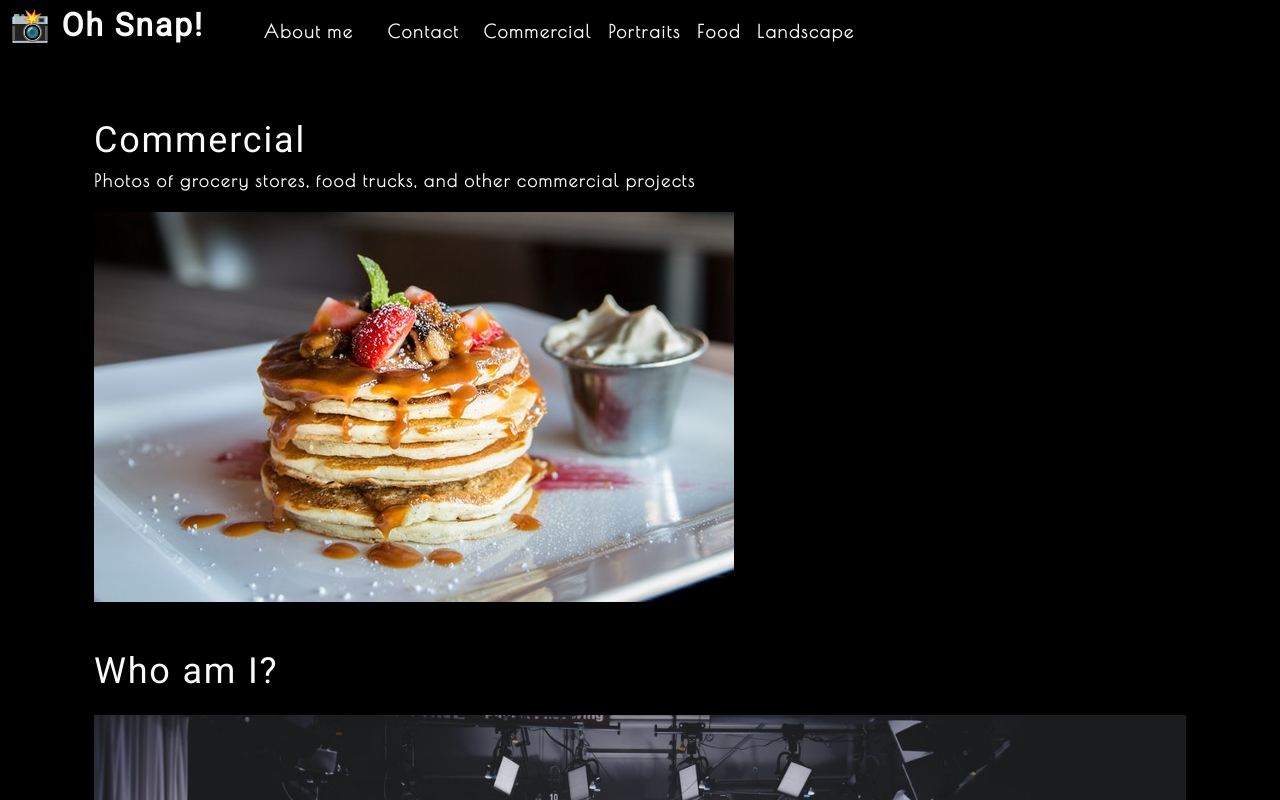
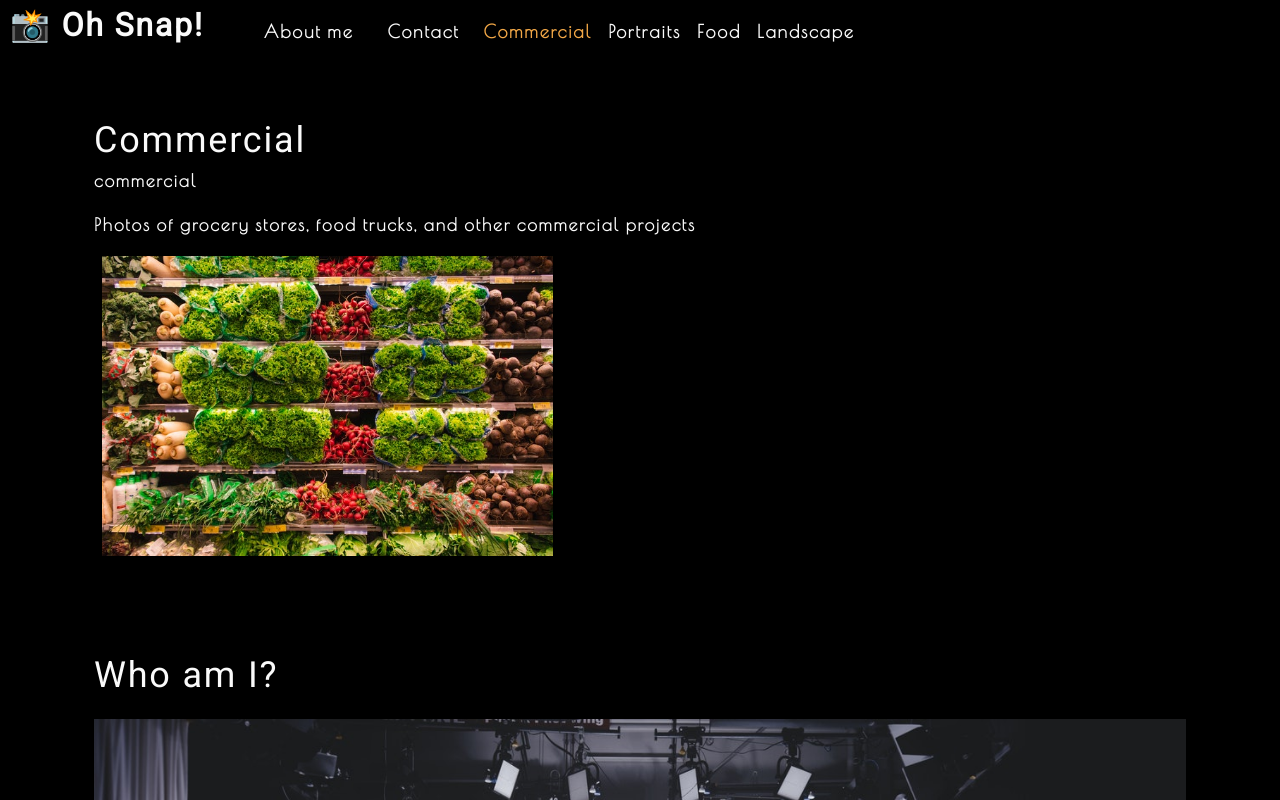
Before and after one commit to scarlinj/photo-port, a React (Create React App) app: page / in a window 1280 px wide. Shown: the top 800 px of the page. Built offline with nearby package versions, Linux system fonts and the light colour scheme.

Commit message:
added useState, useEffect to Nav component.  Pages load the description in the browser tab for each header.  Page does not render.  Only the page title shows in the tab.

```diff
--- a/src/components/Gallery/index.js
+++ b/src/components/Gallery/index.js
@@ -1,6 +1,7 @@
 import React from 'react';
 import PhotoList from '../PhotoList';
-import photo from '../../assets/small/food/0.jpg';
+// hard-coding the photo shows correct photo in the home page
+import photo from '../../assets/small/commercial/0.jpg';
 import { capitalizeFirstLetter } from '../../utils/helpers';
 
 function Gallery(props) {
@@ -13,10 +14,13 @@ function Gallery(props) {
   return (
     <section>
       <h1 data-testid="h1tag">{capitalizeFirstLetter(currentCategory.name)}</h1>
+      <p>{currentCategory.name}</p>
       <p>{currentCategory.description}</p>
       <div>
         <img
           src={photo}
+          alt='Commercial Example'
+          className='img-thumbnail mx-1'
           />
       </div>
       {/* <PhotoList category={currentCategory.name} /> */}
--- a/src/components/Nav/index.js
+++ b/src/components/Nav/index.js
@@ -1,18 +1,37 @@
-import React from "react";
+import React, {useState, useEffect} from "react";
 import { capitalizeFirstLetter } from "../../utils/helpers";
 
+// function Nav() {
+// props cause components to re-render, so when passing this to App.js, navigation will re-render when clicking each category
 function Nav(props) {
+
   const {
     categories = [],
     setCurrentCategory,
     currentCategory,
   } = props;
 
+  useEffect(() => {
+    document.title = capitalizeFirstLetter(currentCategory.name);
+  }, [currentCategory]);
 
-  const handleClick = (item) => {
-    console.log(item);
-    return item;
-  };
+  // No longer use handleClick when using props
+  // const handleClick = (item) => {
+  //   console.log(item);
+  //   return item;
+  // };
+
+  // const [categories] = useState([
+  //   {
+  //     name: 'commercial',
+  //     description: 'Photos of grocery stores, food trucks, and other commercial projects',
+  //   },
+  //   { name: 'portraits', description: 'Portraits of people in my life' },
+  //   { name: 'food', description: 'Delicious delicacies' },
+  //   { name: 'landscape', description: 'Fields, farmhouses, waterfalls, and the beauty of nature' },
+  // ]);
+
+  // const [currentCategory, setCurrentCategory] = useState(categories[0]);
 
   return (
     <header className="flex-row px-1">
@@ -29,14 +48,16 @@ function Nav(props) {
             </a>
           </li>
           <li className={"mx-2"}>
-            <span onClick={() => handleClick('Contact')}>
+            {/* No longer use handleClick when using props */}
+            {/* <span onClick={() => handleClick('Contact')}> */}
+            <span>
               Contact
             </span>
           </li>
           {categories.map((category) => (
             <li
               className={`mx-1 ${
-                currentCategory.name === category.name
+                currentCategory.name === category.name && 'navActive'
                 }`}
               key={category.name}
             >
```
